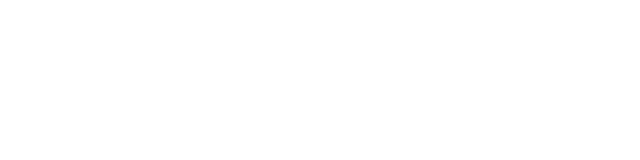
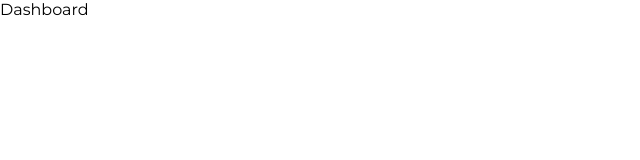
Before and after one commit to dvm-bitspilani/cel-conquest-2024, a React (Vite) app: page /dashboard in a window 1280 px wide. Before the commit this address had no page. Shown: the top 160 px of the page, without its empty margins (0-640 px from the left). Built offline with nearby package versions, Linux system fonts and the light colour scheme.

Commit message:
feat: add dashboard

```diff
--- a/src/App.jsx
+++ b/src/App.jsx
@@ -9,6 +9,7 @@ import WebContextProvider from "./store/website-context";
 // importing and initializing react ga
 import ReactGA from "react-ga4";
 import { useEffect } from "react";
+import Dashboard from "./routes/Dashboard/Dashboard";
 ReactGA.initialize("G-ETE2M81K4Z"); // might have to put this in environment variables -> will do later
 
 function App() {
@@ -32,6 +33,7 @@ function App() {
           errorElement={<ErrorPage />}
         />
         <Route path="/login" element={<Login />} />
+        <Route path="/dashboard" element={<Dashboard />} />
       </Routes>
     </WebContextProvider>
   );
--- /dev/null
+++ b/src/routes/Dashboard/Dashboard.jsx
@@ -0,0 +1,6 @@
+import * as styles from "./dashboard.module.scss";
+
+const Dashboard = () => {
+  return <div>Dashboard</div>;
+};
+export default Dashboard;
```
Also changed, not shown: src/routes/Dashboard/dashboard.module.scss (added).
